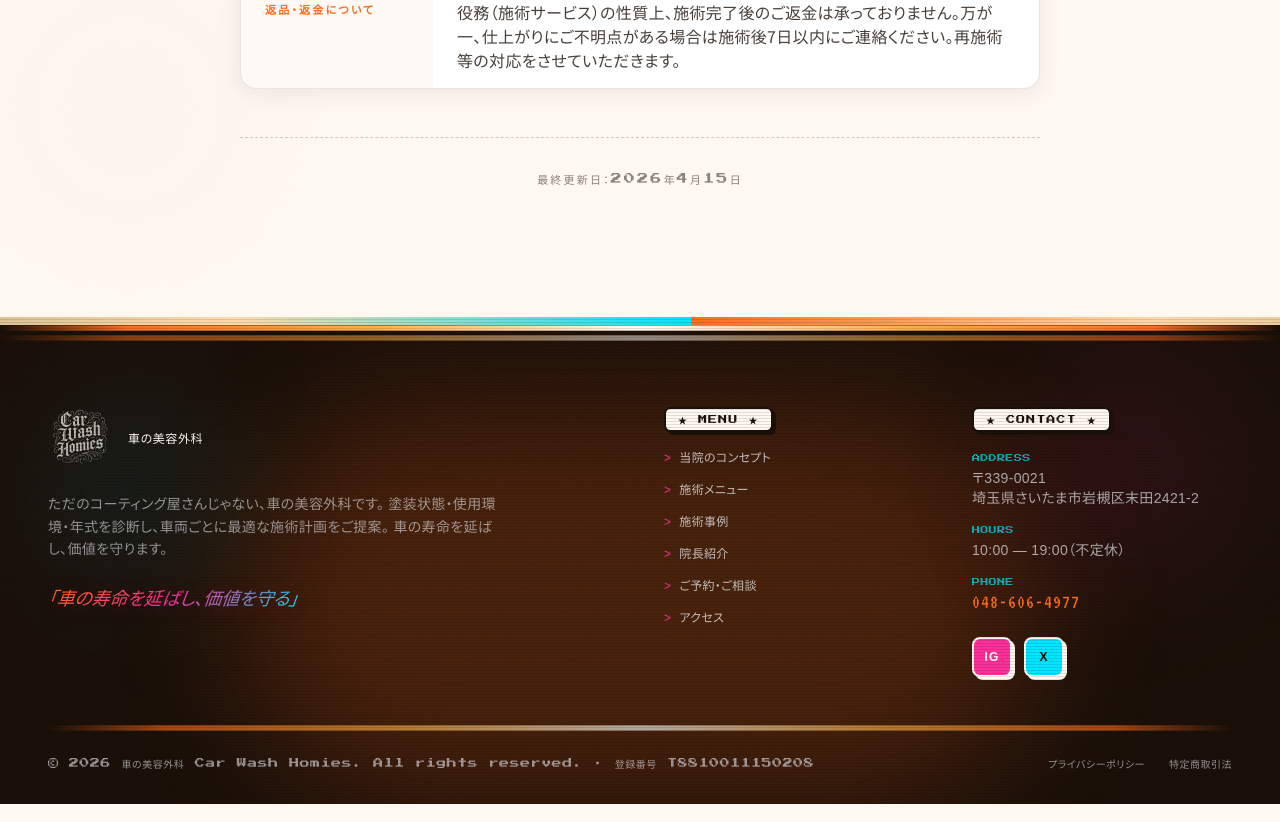
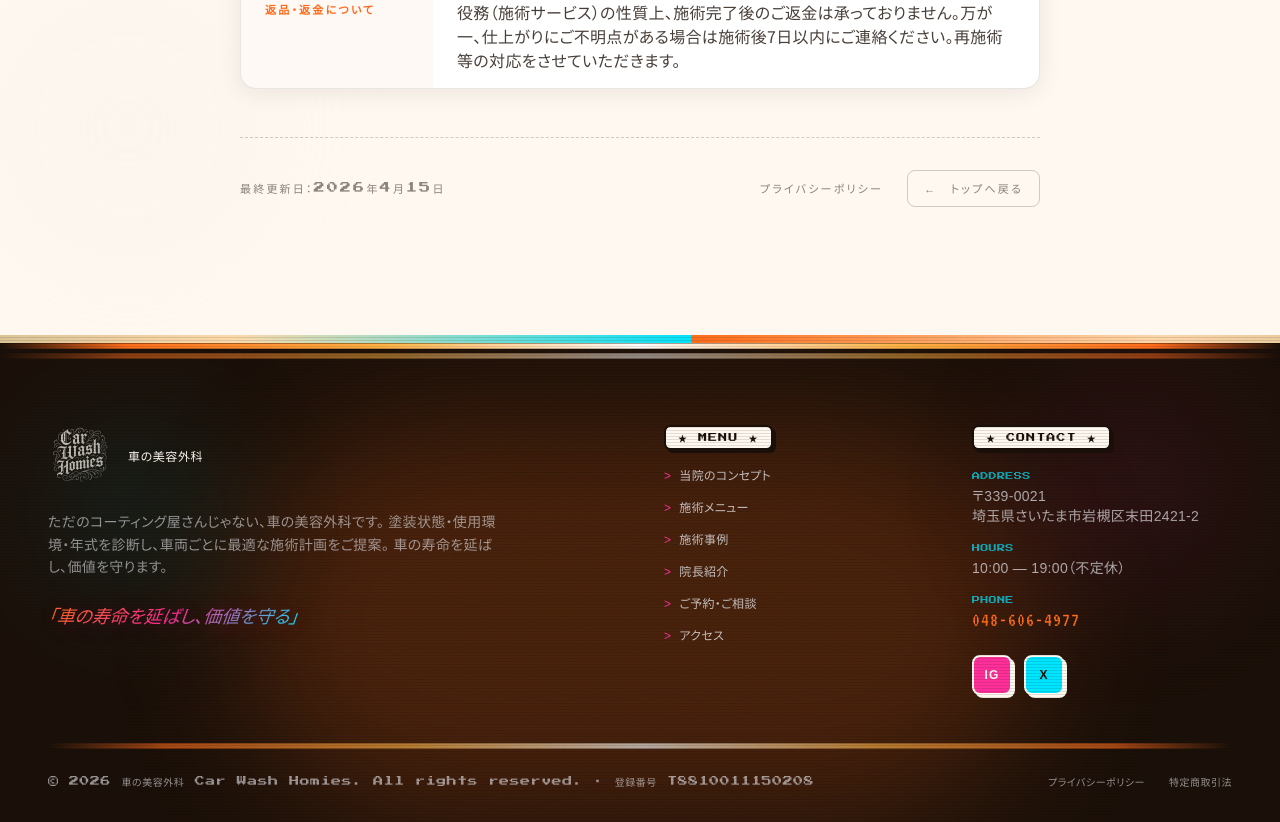
Before and after one commit to holy-auto/carwashhomie, a Next.js app: page /legal in a window 1280 px wide. Shown: the part 1360-2182 px from the top of the page. Built offline with nearby package versions, Linux system fonts and the light colour scheme; a web font is replaced by a local one.

Commit message:
Add bottom nav to privacy & legal pages
Each page now shows, at the very bottom:
- Cross-link to the other legal page (特定商取引法 ↔ プライバシーポリシー)
- "← トップへ戻る" button back to the home page

https://claude.ai/code/session_01U8d6jM6GtoA8faVjqWrgx5

```diff
--- a/components/PrivacyPolicy.tsx
+++ b/components/PrivacyPolicy.tsx
@@ -1,5 +1,6 @@
 "use client";
 
+import Link from "next/link";
 import { motion } from "framer-motion";
 
 const sections = [
@@ -103,15 +104,26 @@ export default function PrivacyPolicy() {
           ))}
         </motion.div>
 
-        {/* Meta */}
+        {/* Meta + nav */}
         <motion.div
           initial={{ opacity: 0 }}
           whileInView={{ opacity: 1 }}
           viewport={{ once: true }}
           transition={{ duration: 0.8 }}
-          className="mt-12 pt-8 border-t border-dashed border-midnight/20 text-center text-[11px] tracking-[0.2em] uppercase font-pixel text-midnight/50"
+          className="mt-12 pt-8 border-t border-dashed border-midnight/20 flex flex-col md:flex-row items-center justify-between gap-4 text-[11px] tracking-[0.2em] uppercase font-pixel text-midnight/50"
         >
-          制定日：2026年4月15日
+          <span>制定日：2026年4月15日</span>
+          <div className="flex items-center gap-6">
+            <Link href="/legal" className="hover:text-sunset transition-colors">
+              特定商取引法
+            </Link>
+            <Link
+              href="/"
+              className="flex items-center gap-2 px-4 py-2 rounded-lg border border-midnight/20 hover:border-sunset hover:text-sunset transition-all"
+            >
+              ← トップへ戻る
+            </Link>
+          </div>
         </motion.div>
       </div>
     </section>
--- a/components/Tokusho.tsx
+++ b/components/Tokusho.tsx
@@ -1,5 +1,6 @@
 "use client";
 
+import Link from "next/link";
 import { motion } from "framer-motion";
 
 const rows = [
@@ -129,15 +130,26 @@ export default function Tokusho() {
           </dl>
         </motion.div>
 
-        {/* Meta */}
+        {/* Meta + nav */}
         <motion.div
           initial={{ opacity: 0 }}
           whileInView={{ opacity: 1 }}
           viewport={{ once: true }}
           transition={{ duration: 0.8 }}
-          className="mt-12 pt-8 border-t border-dashed border-midnight/20 text-center text-[11px] tracking-[0.2em] uppercase font-pixel text-midnight/50"
+          className="mt-12 pt-8 border-t border-dashed border-midnight/20 flex flex-col md:flex-row items-center justify-between gap-4 text-[11px] tracking-[0.2em] uppercase font-pixel text-midnight/50"
         >
-          最終更新日：2026年4月15日
+          <span>最終更新日：2026年4月15日</span>
+          <div className="flex items-center gap-6">
+            <Link href="/privacy" className="hover:text-sunset transition-colors">
+              プライバシーポリシー
+            </Link>
+            <Link
+              href="/"
+              className="flex items-center gap-2 px-4 py-2 rounded-lg border border-midnight/20 hover:border-sunset hover:text-sunset transition-all"
+            >
+              ← トップへ戻る
+            </Link>
+          </div>
         </motion.div>
       </div>
     </section>
```
